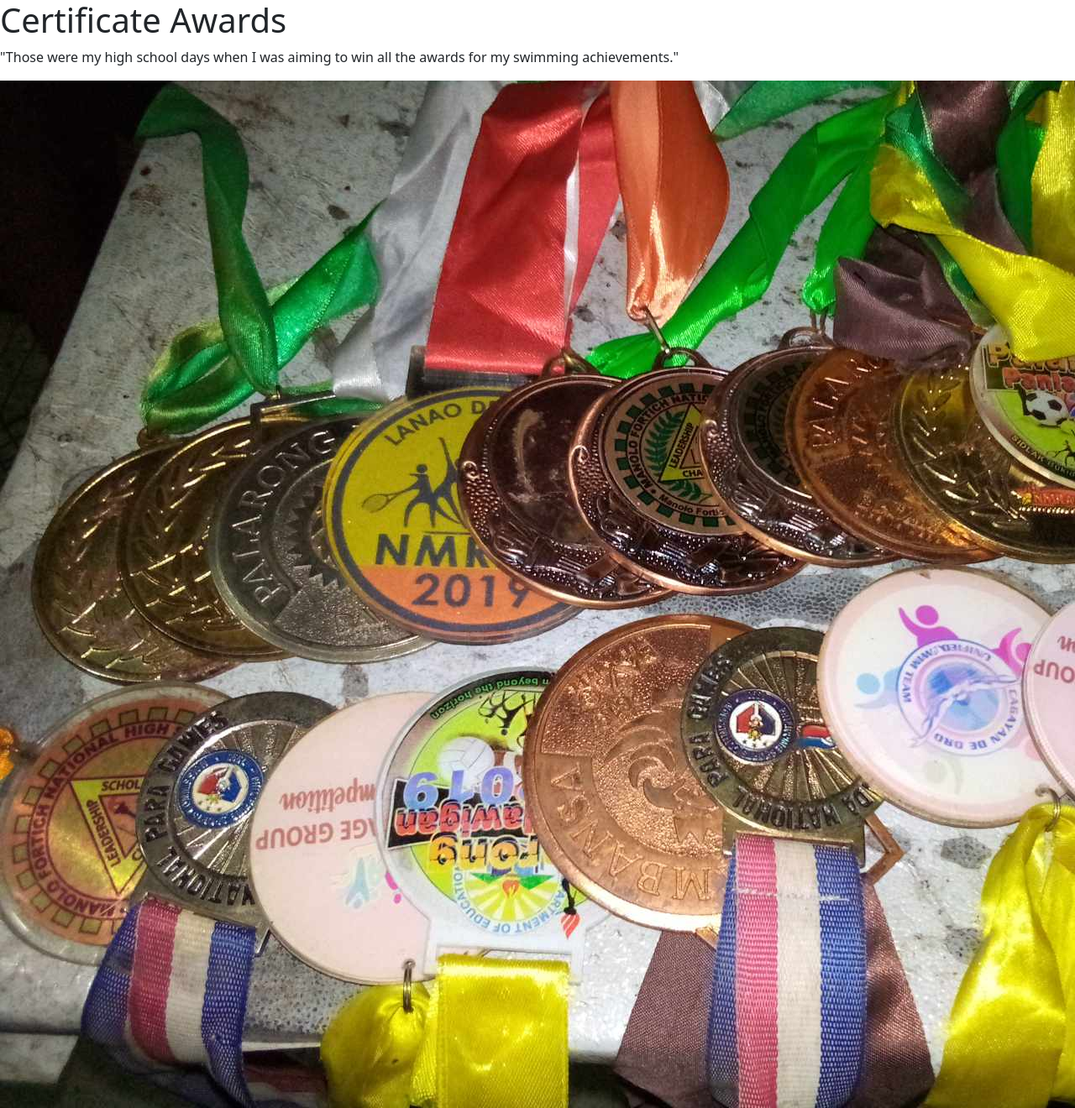
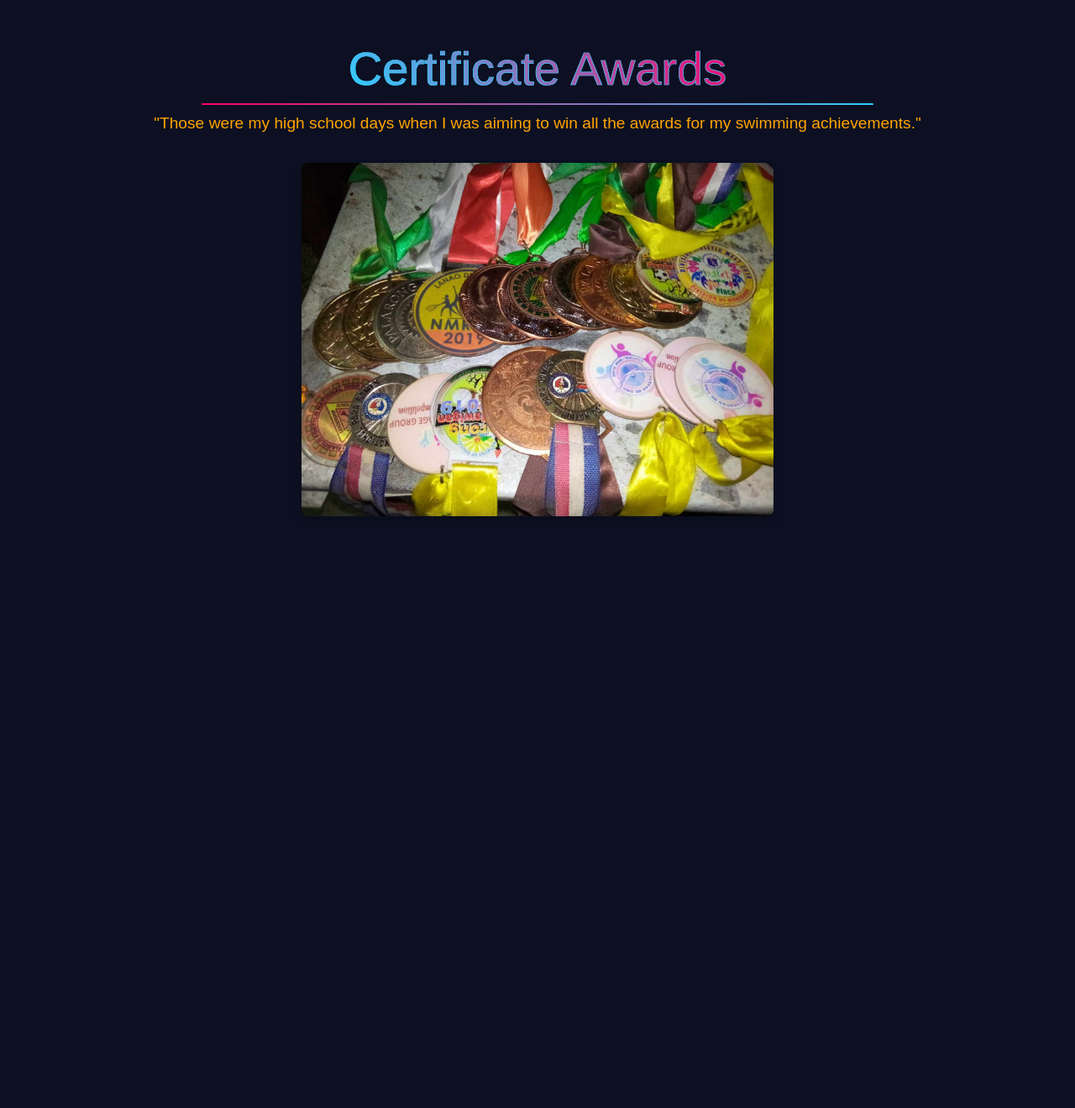
Before and after one commit to JamesSerenio/My-portfolio, a PHP site: page /assets/activity/about_me/Certificate_Awards.php in a window 1280 px wide; the page is wider, and only the part inside the window is pictured. Shown: that part at 84% size. After the commit the page ends 615 px from the top of that part, so only its background shows below. Run offline with PHP 8.4, Linux system fonts and the light colour scheme.

Commit message:
adding css in certificate

```diff
--- a/assets/css/Certificate_Awards.css
+++ b/assets/css/Certificate_Awards.css
@@ -0,0 +1,75 @@
+body {
+    font-family: 'Poppins', sans-serif;
+    background: #0c1022;
+    margin: 0;
+    padding: 0;
+    color: #333;
+}
+
+.certificate-section {
+    max-width: 1000px;
+    margin: 0 auto;
+    padding: 3rem 2rem;
+    text-align: center;
+}
+
+.certificate-section h1 {
+    font-size: 3.5rem;
+    background-image: linear-gradient(45deg, #f06, #3cf, #f06);
+    -webkit-background-clip: text;
+    -webkit-text-stroke: .7px #3cf;
+    color: transparent;
+    background-repeat: no-repeat;
+    background-position: 0 0;
+    animation: higuys 6s linear infinite;
+    animation-delay: 2s;
+}
+@keyframes higuys{
+    0%,10%,100%{
+        background-position: -45rem 0;
+    }
+    65%,10%{
+        background-position: 0 0;
+    }
+}
+.certificate-section h1:after {
+    content: '';
+    width: 800px;
+    height: 2px;
+    background: linear-gradient(45deg, #f06, #3cf);
+    display: flex;
+    margin: 0.5rem auto;
+    border-radius: 2px;
+}
+
+.certificate-section p {
+    font-size: 1.2rem;
+    margin-bottom: 2rem;
+    color: orange;
+}
+
+.certificate-section img {
+    max-width: 60%;
+    height: auto;
+    box-shadow: 0 6px 12px rgba(0, 0, 0, 0.2);
+    border-radius: 8px;
+    transition: transform 0.3s ease-in-out;
+}
+
+.certificate-section img:hover {
+    transform: scale(1.05);
+}
+
+@media (max-width: 768px) {
+    .certificate-section h1 {
+        font-size: 2.5rem;
+    }
+
+    .certificate-section p {
+        font-size: 1rem;
+    }
+
+    .certificate-section img {
+        max-width: 100%;
+    }
+}
--- a/assets/css/style.css
+++ b/assets/css/style.css
@@ -50,7 +50,7 @@
     border-radius: 50%;
     object-fit: cover;
     margin-bottom: 1rem;
-    border: .7rem solid  rgb(214, 140, 4);
+    border: .7rem solid  rgb(222, 10, 194);
 }
 header .user .name {
     font-size: 3.5rem;
```
